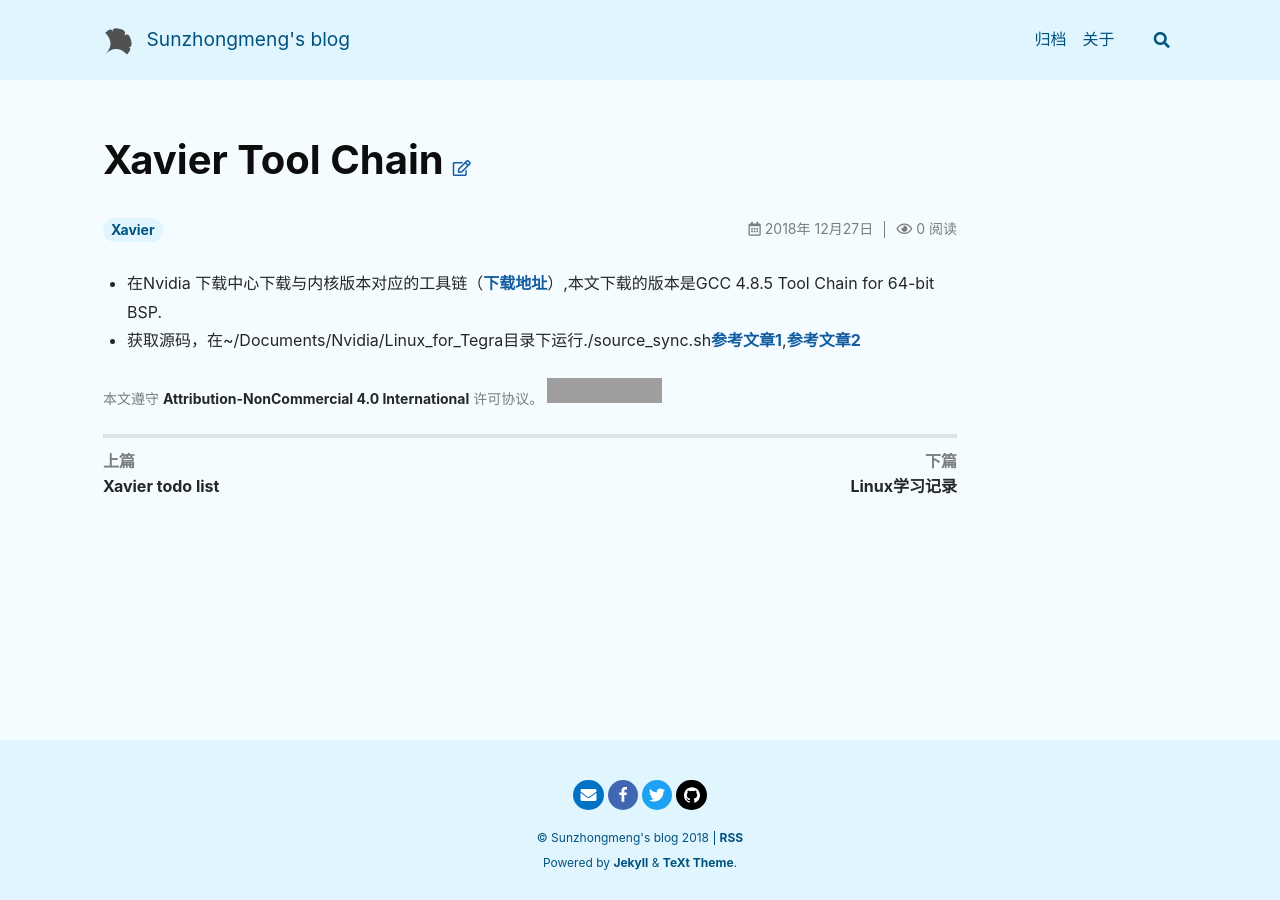
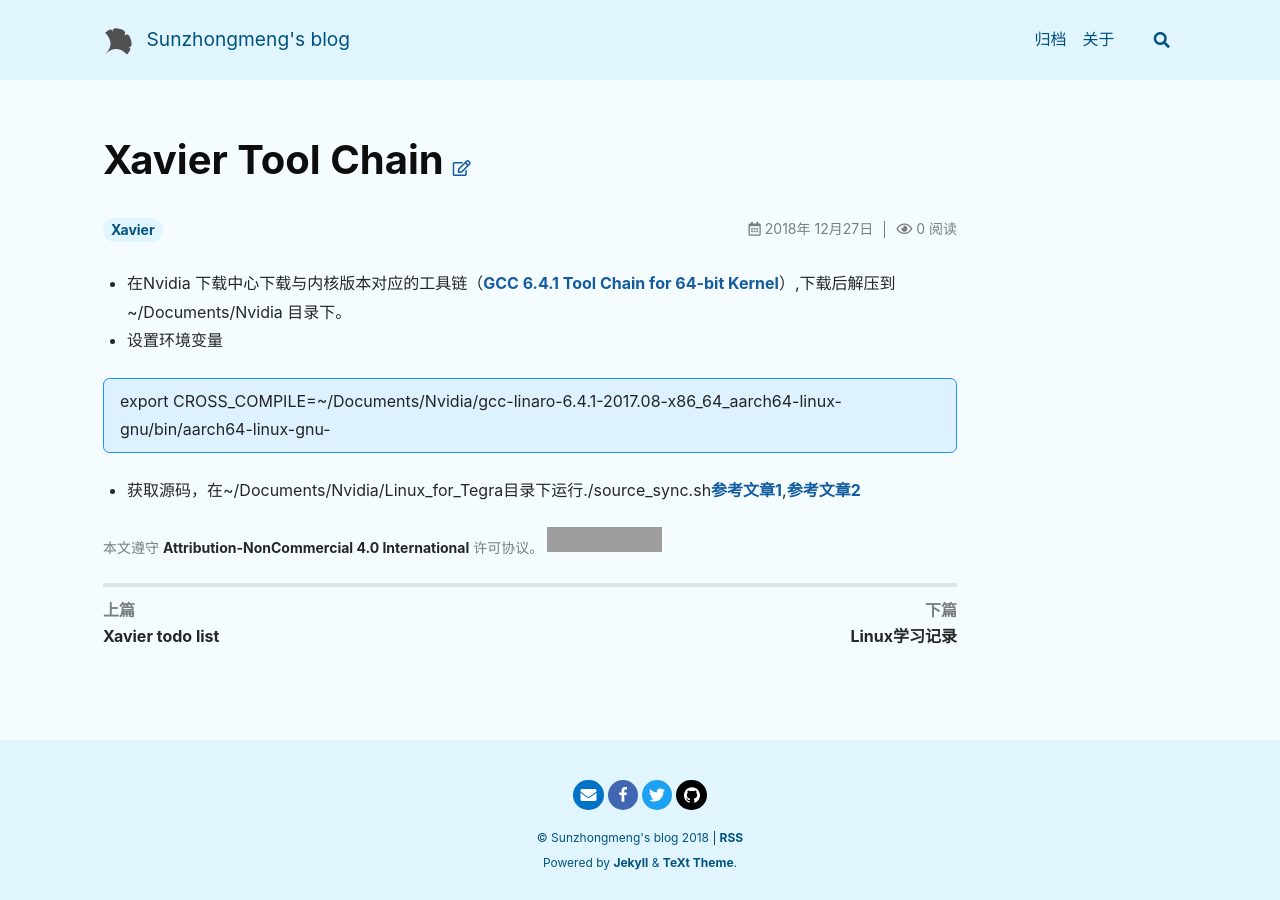
Before and after one commit to releung/sunzhongmeng.github.io, a Jekyll site: the page built from _posts/2018-12-27-nvidia-xavier-toolchain.md, in a window 1280 px wide. Built offline with Jekyll 4.4.1, drawn with Linux system fonts in a browser that asks for light colours; nearby versions of some CDN libraries; comment, search, counter and statistics services are not loaded; grey boxes are pictures that could not be loaded.

Commit message:
change xavier-toolchain.md

```diff
--- a/_posts/2018-12-27-nvidia-xavier-toolchain.md
+++ b/_posts/2018-12-27-nvidia-xavier-toolchain.md
@@ -6,5 +6,10 @@ tags : Xavier
 key : ToolChain
 ---
 
-* 在Nvidia 下载中心下载与内核版本对应的工具链（[下载地址](https://developer.nvidia.com/embedded/downloads#?tx=$product,jetson_agx_xavier)）,本文下载的版本是GCC 4.8.5 Tool Chain for 64-bit BSP.
+* 在Nvidia 下载中心下载与内核版本对应的工具链（[GCC 6.4.1 Tool Chain for 64-bit Kernel](https://developer.nvidia.com/embedded/dlc/kernel-gcc-6-4-tool-chain)）,下载后解压到~/Documents/Nvidia 目录下。
+* 设置环境变量
+
+export CROSS_COMPILE=~/Documents/Nvidia/gcc-linaro-6.4.1-2017.08-x86_64_aarch64-linux-gnu/bin/aarch64-linux-gnu-
+{:.info}
+
 * 获取源码，在~/Documents/Nvidia/Linux_for_Tegra目录下运行./source_sync.sh[参考文章1](https://blog.csdn.net/chenjiehua123456789/article/details/77979575),[参考文章2](https://blog.csdn.net/mantis_1984/article/details/62882042)
```
